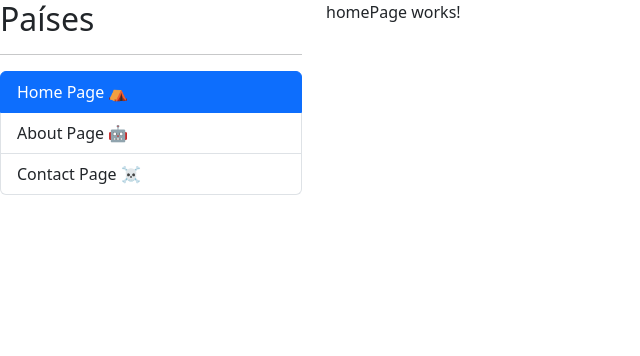
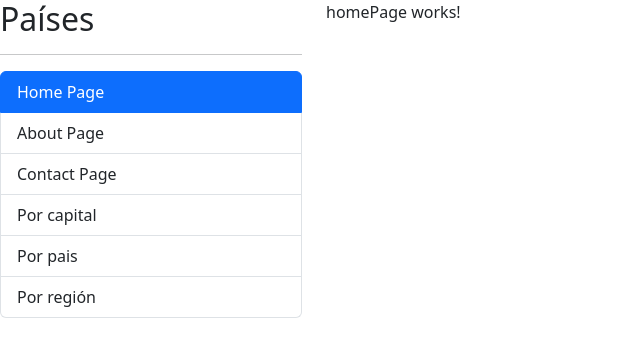
Before and after one commit to laisha-vcr/countrysApp, an Angular app in the folder countrysApp/: page / in a window 1280 px wide. Shown: the top 356 px of the page, without its empty margins (0-640 px from the left). Built offline with nearby package versions, Linux system fonts and the light colour scheme.

Commit message:
Lazy load
Lazy load created

```diff
--- a/countrysApp/src/app/countries/countries.module.ts
+++ b/countrysApp/src/app/countries/countries.module.ts
@@ -1,12 +1,14 @@
 import { NgModule } from '@angular/core';
 import { CommonModule } from '@angular/common';
-
-
+import { CountriesRoutingModule } from './countries-routing.module'; // Importamos el módulo de rutas hijas
 
 @NgModule({
-  declarations: [],
   imports: [
-    CommonModule
+    CommonModule,
+    CountriesRoutingModule // Rutas hijas de Countries
+  ],
+  declarations: [
+    // Aquí van los componentes de CountriesModule como ByCapitalPageComponent, ByCountryPageComponent, etc.
   ]
 })
 export class CountriesModule { }
--- a/countrysApp/src/app/shared/app-routing.module.ts
+++ b/countrysApp/src/app/shared/app-routing.module.ts
@@ -1,11 +1,12 @@
 import { NgModule } from "@angular/core";
-import { Route, RouterModule, Routes } from "@angular/router";
+import { RouterModule, Routes } from "@angular/router";
 import { HomePageComponent } from "./pages/homePage/homePage.component";
 import { AboutComponent } from "./pages/about/about.component";
 import { ContactComponent } from "./pages/contact/contact.component";
+import { CountriesModule } from './../countries/countries.module'; // Asegúrate de importar el módulo
 
-
-export const routes: Routes =[
+// Definimos las rutas principales
+export const routes: Routes = [
   {
     path: '',
     component: HomePageComponent
@@ -19,14 +20,18 @@
     component: ContactComponent
   },
   {
+    path: 'countries',
+    loadChildren: () => import('../countries/countries.module').then(m => m.CountriesModule) // Lazy load de Countries
+  },
+  {
     path: '**',
-        redirectTo: 'home'
+    redirectTo: 'home' // Redirección en caso de rutas no definidas
   }
+];
 
-]
 @NgModule({
   imports: [
-        RouterModule.forRoot(routes),
+    RouterModule.forRoot(routes), // Configuramos las rutas raíz
   ],
   exports: [
     RouterModule
--- a/countrysApp/src/app/shared/components/sidebar/sidebar.component.html
+++ b/countrysApp/src/app/shared/components/sidebar/sidebar.component.html
@@ -3,12 +3,21 @@
 <hr>
 <ul class="list-group">
     <li routerLink="" routerLinkActive="active" [routerLinkActiveOptions]="{exact: true}" class="list-group-item">
-        Home Page &#9978;
+        Home Page
     </li>
-    <li routerLink="about" routerLinkActive="active" class="list-group-item active">
-        About Page 🤖
+    <li routerLink="about" routerLinkActive="active" class="list-group-item ">
+        About Page
     </li>
-    <li routerLink="contact" routerLinkActive="active" class="list-group-item active">
-        Contact Page &#9760;
+    <li routerLink="contact" routerLinkActive="active" class="list-group-item ">
+        Contact Page
+    </li>
+    <li routerLink="countries/by-capital" routerLinkActive="active" class="list-group-item ">
+        Por capital
+    </li>
+    <li routerLink="countries/by-country" routerLinkActive="active" class="list-group-item ">
+        Por pais
+    </li>
+    <li routerLink="countries/by-region" routerLinkActive="active" class="list-group-item ">
+        Por región
     </li>
 </ul>
```
Also changed, not shown: countrysApp/src/app/app.module.ts (+7 -7 lines), countrysApp/src/app/countries/countries-routing.module.ts (+24 -7 lines). Lines whose indentation alone changed are shown as unchanged.
